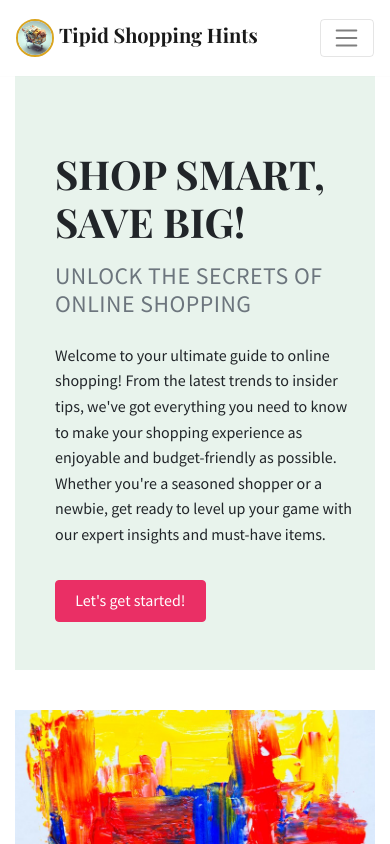
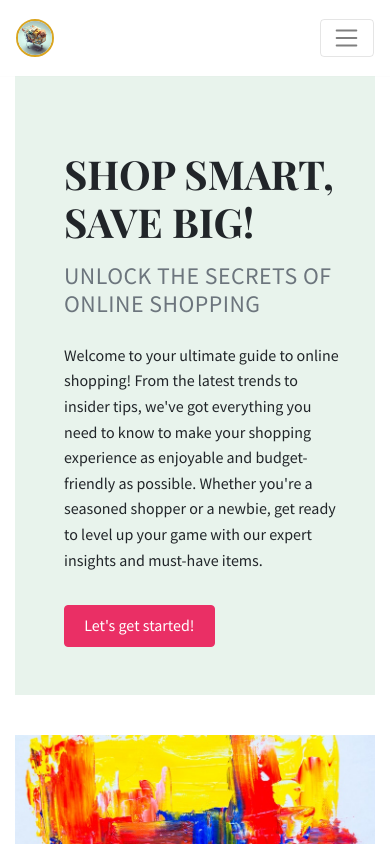
Before and after one commit to jess-alejo/tipid-shopping-hints, a website: page index.html in a window 390 px wide. Shown: the top 844 px of the page. Drawn offline with nearby package versions, Linux system fonts and the light colour scheme.

Commit message:
Fix jumbotron image position on different screen sizes

```diff
--- a/index.html
+++ b/index.html
@@ -40,7 +40,7 @@ NAVBAR
       <div class="container">
         <a class="navbar-brand tsh" href="./index.html">
           <img src="assets/img/shopping-cart.jpg" alt="" class="brand-logo" />
-          <strong>Tipid Shopping Hints</strong>
+          <strong class="d-none d-xl-inline">Tipid Shopping Hints</strong>
         </a>
         <button
           class="navbar-toggler collapsed"
@@ -101,7 +101,7 @@ HEADER
       >
         <div class="pl-4 pr-0 h-100 tofront">
           <div class="row justify-content-between">
-            <div class="col-md-6 pt-6 pb-5 align-self-center">
+            <div class="col-md-6 px-4 pt-6 pb-5 align-self-center">
               <h1 class="secondfont mb-3 font-weight-bold text-uppercase">
                 Shop Smart, Save Big!
               </h1>
@@ -126,6 +126,7 @@ HEADER
               class="col-md-6 d-none d-md-block pr-0"
               style="
                 background-size: cover;
+                background-position: center;
                 background-image: url(./assets/img/portrait-beautiful-young-asian-woman-with-shopping-bag-credit-card.jpg);
               "
             ></div>
```
